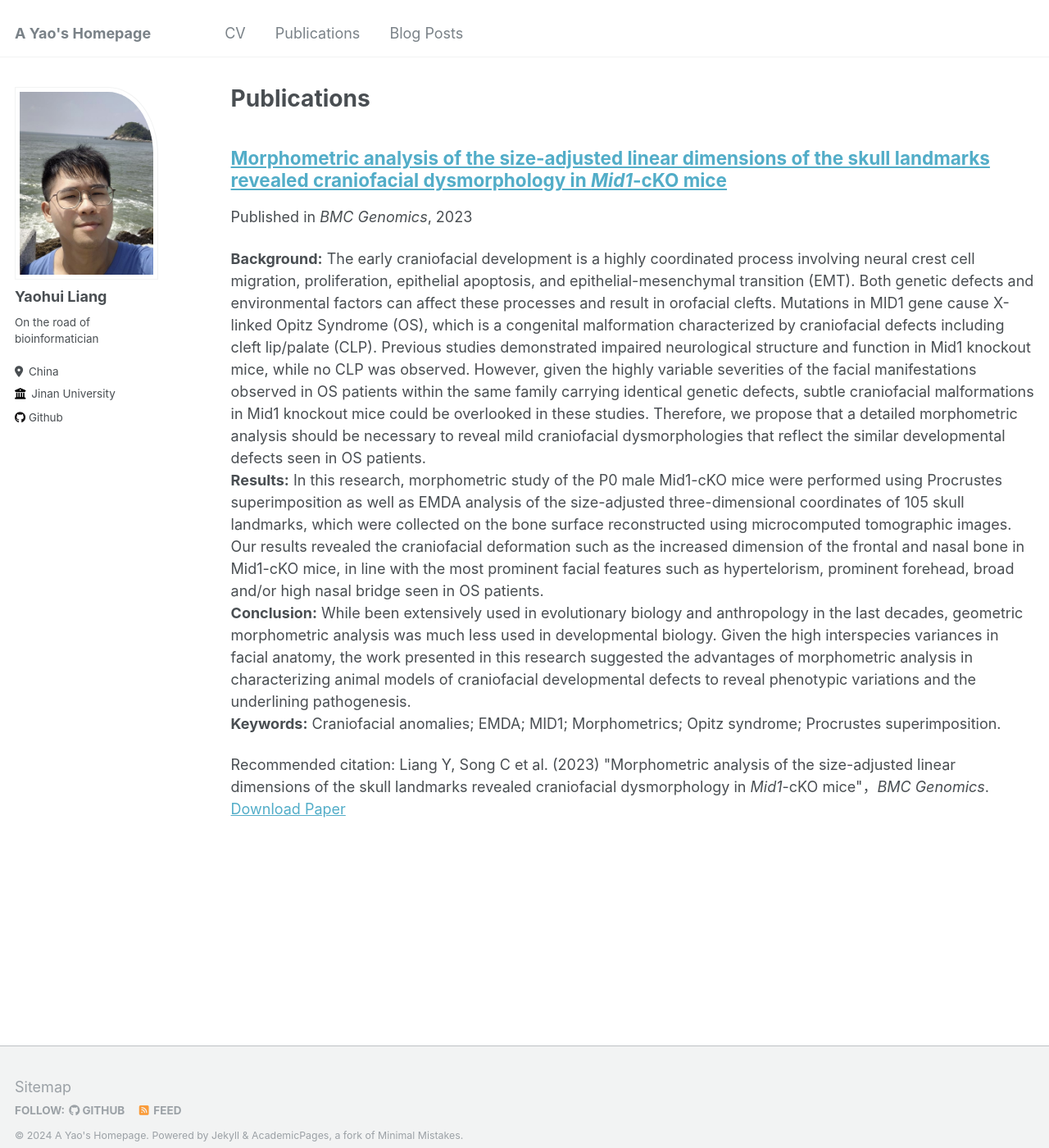
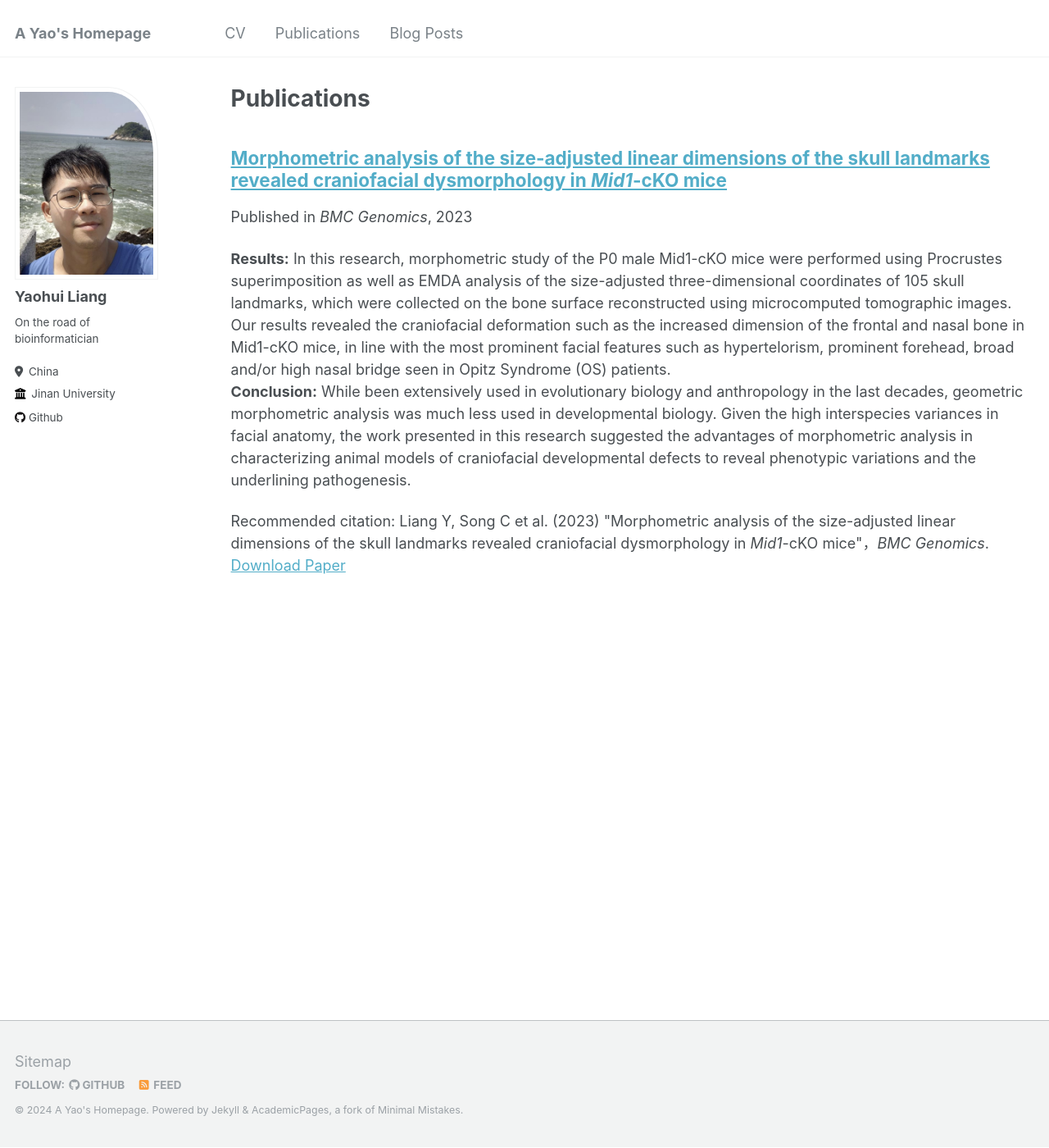
Before and after one commit to Stupid1Fish/Academic-Pages, a Jekyll site: the page built from _pages/publications.md, in a window 1280 px wide and 1400 px high. Shown: the whole window at 82% size. Built offline with Jekyll 4.4.1, drawn with Linux system fonts in a browser that asks for light colours.

Commit message:
Update 2023-paper1.md

```diff
--- a/_publications/2023-paper1.md
+++ b/_publications/2023-paper1.md
@@ -5,14 +5,12 @@ collection: publications
 permalink:
 date: 2023-02-09
 venue: '<i>BMC Genomics</i>'
+
 excerpt: '
-**Background:** The early craniofacial development is a highly coordinated process involving neural crest cell migration, proliferation, epithelial apoptosis, and epithelial-mesenchymal transition (EMT). Both genetic defects and environmental factors can affect these processes and result in orofacial clefts. Mutations in MID1 gene cause X-linked Opitz Syndrome (OS), which is a congenital malformation characterized by craniofacial defects including cleft lip/palate (CLP). Previous studies demonstrated impaired neurological structure and function in Mid1 knockout mice, while no CLP was observed. However, given the highly variable severities of the facial manifestations observed in OS patients within the same family carrying identical genetic defects, subtle craniofacial malformations in Mid1 knockout mice could be overlooked in these studies. Therefore, we propose that a detailed morphometric analysis should be necessary to reveal mild craniofacial dysmorphologies that reflect the similar developmental defects seen in OS patients.<br>
+**Results:** In this research, morphometric study of the P0 male Mid1-cKO mice were performed using Procrustes superimposition as well as EMDA analysis of the size-adjusted three-dimensional coordinates of 105 skull landmarks, which were collected on the bone surface reconstructed using microcomputed tomographic images. Our results revealed the craniofacial deformation such as the increased dimension of the frontal and nasal bone in Mid1-cKO mice, in line with the most prominent facial features such as hypertelorism, prominent forehead, broad and/or high nasal bridge seen in Opitz Syndrome (OS) patients.<br>
 
-**Results:** In this research, morphometric study of the P0 male Mid1-cKO mice were performed using Procrustes superimposition as well as EMDA analysis of the size-adjusted three-dimensional coordinates of 105 skull landmarks, which were collected on the bone surface reconstructed using microcomputed tomographic images. Our results revealed the craniofacial deformation such as the increased dimension of the frontal and nasal bone in Mid1-cKO mice, in line with the most prominent facial features such as hypertelorism, prominent forehead, broad and/or high nasal bridge seen in OS patients.<br>
+**Conclusion:** While been extensively used in evolutionary biology and anthropology in the last decades, geometric morphometric analysis was much less used in developmental biology. Given the high interspecies variances in facial anatomy, the work presented in this research suggested the advantages of morphometric analysis in characterizing animal models of craniofacial developmental defects to reveal phenotypic variations and the underlining pathogenesis.<br>'
 
-**Conclusion:** While been extensively used in evolutionary biology and anthropology in the last decades, geometric morphometric analysis was much less used in developmental biology. Given the high interspecies variances in facial anatomy, the work presented in this research suggested the advantages of morphometric analysis in characterizing animal models of craniofacial developmental defects to reveal phenotypic variations and the underlining pathogenesis.<br>
-
-**Keywords:** Craniofacial anomalies; EMDA; MID1; Morphometrics; Opitz syndrome; Procrustes superimposition.'
 paperurl: 'https://pubmed.ncbi.nlm.nih.gov/36759768/'
 citation: 'Liang Y, Song C et al. (2023) "Morphometric analysis of the size-adjusted linear dimensions of the skull landmarks revealed craniofacial dysmorphology in <i>Mid1</i>-cKO mice"，<i>BMC Genomics</i>.  '
 
```
